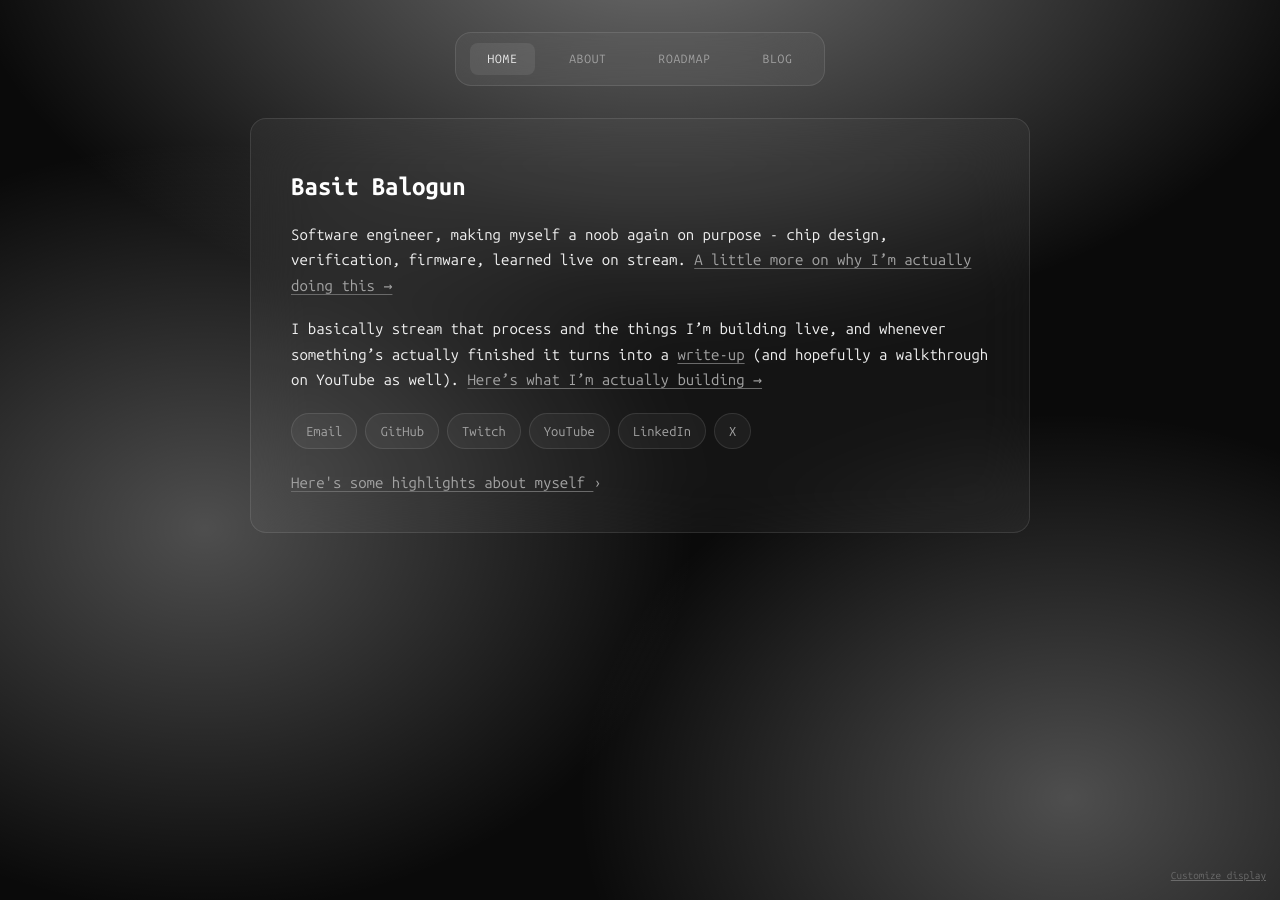
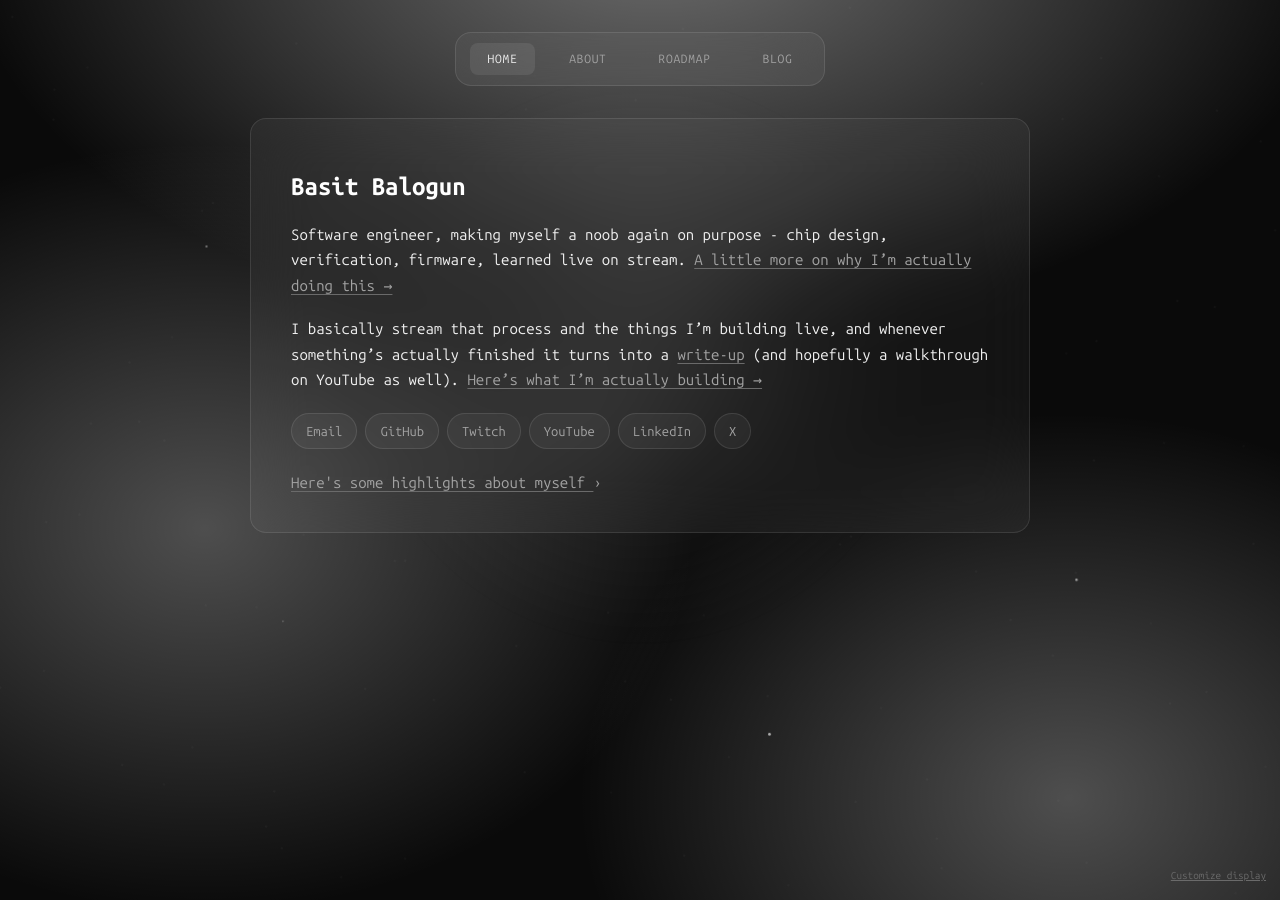
Before and after one commit to Basit-Balogun10/Basit-Balogun10.github.io, a Jekyll site: the page built from index.md, in a window 1280 px wide. Built offline with Jekyll 4.4.1, drawn with Linux system fonts in a browser that asks for light colours.

Commit message:
Add ambient grain/glow/motes to the site background
Ported from the stream overlay scenes for a matching atmosphere -- left
out their diagonal light sweep on purpose, since it reads as a stream
transition rather than something a static page should loop forever.

```diff
--- a/_layouts/default.html
+++ b/_layouts/default.html
@@ -109,14 +109,81 @@
   body.bg-photo .bg-photo-layer { display: block; }
   body.bg-photo { animation: none; }
 
+  /* Ambient grain + breathing glow + floating motes -- ported from the
+     stream overlay scenes for a matching atmosphere. Left out the
+     scenes' diagonal light sweep on purpose: it reads as a stream
+     "flash" transition, not something a static page should be doing
+     on a loop. All three are fixed (don't scroll with the page) and
+     pointer-events:none so they never intercept clicks. */
+  #grain {
+    position: fixed;
+    inset: -20%;
+    width: 140%;
+    height: 140%;
+    z-index: 0;
+    opacity: 0.5;
+    pointer-events: none;
+    background-image:
+      radial-gradient(circle at 30% 40%, rgba(255,255,255,.05) 1px, transparent 1.4px),
+      radial-gradient(circle at 70% 60%, rgba(255,255,255,.045) 1px, transparent 1.4px),
+      radial-gradient(circle at 50% 80%, rgba(255,255,255,.055) 1px, transparent 1.5px),
+      radial-gradient(circle at 20% 75%, rgba(255,255,255,.04) 1px, transparent 1.3px),
+      radial-gradient(circle at 85% 25%, rgba(255,255,255,.05) 1px, transparent 1.4px);
+    background-size: 180px 180px, 240px 240px, 300px 300px, 200px 200px, 260px 260px;
+    animation: grainDrift 60s linear infinite;
+  }
+  @keyframes grainDrift {
+    from { transform: translate3d(0,0,0) rotate(0deg); }
+    to   { transform: translate3d(-6%, -8%, 0) rotate(360deg); }
+  }
+
+  #glow {
+    position: fixed;
+    left: 50%;
+    top: 40%;
+    translate: -50% -50%;
+    width: 70vmin;
+    height: 70vmin;
+    z-index: 0;
+    border-radius: 9999px;
+    pointer-events: none;
+    background: radial-gradient(circle, rgba(255,255,255,.14) 0%, rgba(255,255,255,.04) 34%, transparent 62%);
+    filter: blur(18px);
+    animation: glowBreathe 9s ease-in-out infinite;
+  }
+  @keyframes glowBreathe {
+    0%,100% { opacity: .5; transform: scale(1); }
+    50%     { opacity: 1;  transform: scale(1.1); }
+  }
+
+  .mote {
+    position: fixed;
+    z-index: 0;
+    border-radius: 9999px;
+    background: var(--text);
+    pointer-events: none;
+    animation-name: moteFloat;
+    animation-timing-function: ease-in-out;
+    animation-iteration-count: infinite;
+  }
+  @keyframes moteFloat {
+    0%   { transform: translate3d(0,0,0) scale(1);        opacity: 0; }
+    12%  { opacity: .7; }
+    50%  { transform: translate3d(0,-3.5vmin,0) scale(.6); opacity: .4; }
+    88%  { opacity: .7; }
+    100% { transform: translate3d(0,0,0) scale(1);        opacity: 0; }
+  }
+
   header, main { position: relative; z-index: 1; }
 
   @media (prefers-reduced-motion: reduce) {
     html, body { animation: none; }
     .bg-photo-layer { animation: none; }
+    #grain, #glow, .mote { animation: none; }
   }
   html.reduce-motion, html.reduce-motion body { animation: none; }
   html.reduce-motion .bg-photo-layer { animation: none; }
+  html.reduce-motion #grain, html.reduce-motion #glow, html.reduce-motion .mote { animation: none; }
 
   .glass {
     background: var(--glass);
@@ -429,6 +496,13 @@
 <body>
 
 <div class="bg-photo-layer" aria-hidden="true"></div>
+<div id="grain" aria-hidden="true"></div>
+<div id="glow" aria-hidden="true"></div>
+<div class="mote" aria-hidden="true" style="left:16%; top:30%; width:3px; height:3px; animation-duration:7s; animation-delay:0s;"></div>
+<div class="mote" aria-hidden="true" style="left:74%; top:24%; width:2px; height:2px; animation-duration:9s; animation-delay:1.2s;"></div>
+<div class="mote" aria-hidden="true" style="left:84%; top:66%; width:3px; height:3px; animation-duration:8s; animation-delay:2.6s;"></div>
+<div class="mote" aria-hidden="true" style="left:22%; top:72%; width:2px; height:2px; animation-duration:10s; animation-delay:.8s;"></div>
+<div class="mote" aria-hidden="true" style="left:60%; top:82%; width:2.5px; height:2.5px; animation-duration:8.5s; animation-delay:3.4s;"></div>
 
 <header>
   <nav class="glass">
```
